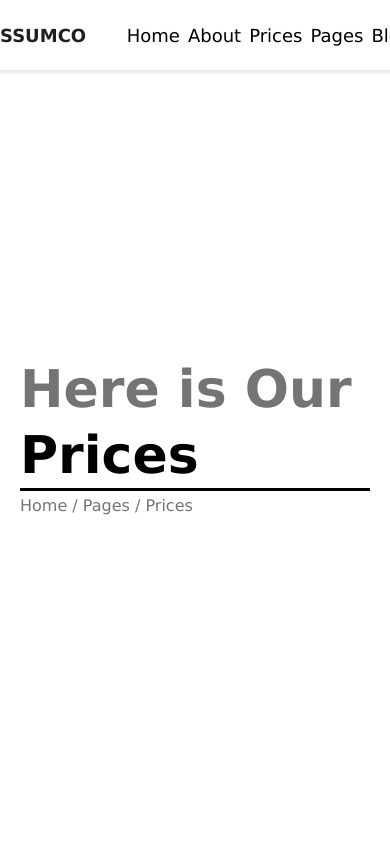
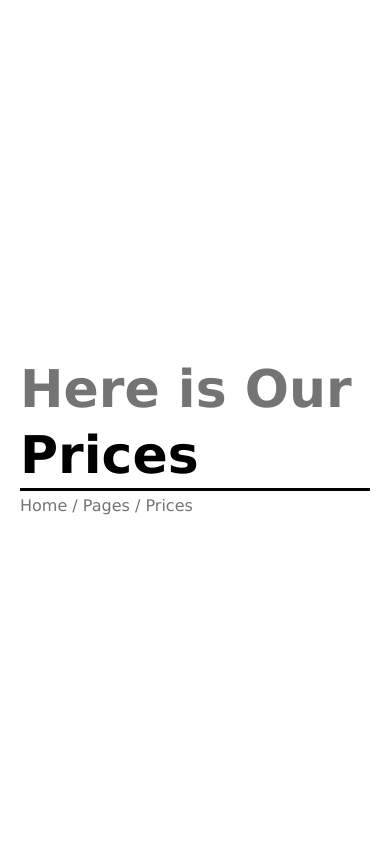
Before and after one commit to LTWIM/ssumco_public, a Next.js app: page /prices in a window 390 px wide. Shown: the top 844 px of the page. Built offline with nearby package versions, Linux system fonts and the light colour scheme.

Commit message:
feat : Nav mobile

```diff
--- a/components/Nav.js
+++ b/components/Nav.js
@@ -5,10 +5,9 @@ export default function Nav (props) {
 
   const page = (name) => {
     return(
-      <div className={styles.Nav__pageCont}>
-        <div className={styles.Nav__page}>
-          {name}
-          <div className={styles.Nav__currentPage}/>
+      <div className={styles.Desktop__Nav__pageCont}>
+        <div className={styles.Desktop__Nav__page}>
+          {name} <div className={styles.Desktop__Nav__currentPage}/>
         </div>
       </div>
     )
@@ -16,22 +15,20 @@ export default function Nav (props) {
 
   const logo = (name) => {
     return(
-      <div className={styles.Nav__logoCont}>
-        <div className={styles.Nav__logo}>
-          {name}
-        </div>
+      <div className={styles.Desktop__Nav__logoCont}>
+        <div className={styles.Desktop__Nav__logo}>{name}</div>
       </div>
     )
   }
+
+
   return(
     <div className={styles.Nav}>
-          <div className={styles.Nav__wrapper}>
-
+      <div className={styles.Desktop__Nav}>
+        <div className={styles.Desktop__Nav__wrapper}>
           {logo("SSUMCO")}
-
-            <div className={styles.Nav__pageWrapper}>
-              <div className={styles.Nav__pageSection}>
-
+          <div className={styles.Desktop__Nav__pageWrapper}>
+            <div className={styles.Desktop__Nav__pageSection}>
               {page("Home")}
               {page("About")}
               {page("Prices")}
@@ -39,19 +36,13 @@ export default function Nav (props) {
               {page("Blog")}
               {page("Contact")}
               {page(Facebook("27px"))}
-
-                {/*
-                <div className={styles.Nav__pageCont}>
-                  <div className={styles.Nav__search}>
-                    Search
             </div>
           </div>
-                 */}
-
+        </div>
       </div>
 
+      <div className={styles.Mobile__Nav}>
 
-            </div>
       </div>
     </div>
   )
--- a/styles/module_stylesheets/Nav.module.scss
+++ b/styles/module_stylesheets/Nav.module.scss
@@ -1,4 +1,7 @@
-.Nav {
+.Nav{
+
+}
+.Desktop__Nav {
   width: 100vw;
   height: 70px;
   // border: 1px solid;
@@ -12,14 +15,14 @@
   z-index: 999;
   box-sizing: border-box;
   display: flex;
-  .Nav__wrapper {
+  .Desktop__Nav__wrapper {
     width: 100%;
     height: 100%;
     max-width: 1680px;
     display: flex;
     margin: auto;
   }
-  .Nav__pageWrapper {
+  .Desktop__Nav__pageWrapper {
     // border: 1px solid;
     margin: auto;
     margin-left: 0;
@@ -27,7 +30,7 @@
     height: 100%;
     display: flex;
   }
-  .Nav__logoCont {
+  .Desktop__Nav__logoCont {
     height: 100%;
     width: 19%;
     // border: 1px solid;
@@ -36,7 +39,7 @@
     margin-left: 0;
     margin-right: auto;
   }
-  .Nav__logo {
+  .Desktop__Nav__logo {
     margin: auto;
     margin-right: 0;
     cursor: pointer;
@@ -44,7 +47,7 @@
     font-weight: bold;
     color: #1f1f1f;
   }
-  .Nav__pageCont {
+  .Desktop__Nav__pageCont {
     // border: 1px solid;
     height: 100%;
     width: fit-content;
@@ -53,33 +56,33 @@
     display: flex;
     flex-direction: column;
   }
-  .Nav__page {
+  .Desktop__Nav__page {
     margin: auto;
     font-size: 18px;
     cursor: pointer;
     &:hover {
       color: #3b00ad;
       transition: color 0.2s;
-      .Nav__currentPage {
+      .Desktop__Nav__currentPage {
         width: 10px;
         transition: width 0.2s;
       }
     }
   }
-  .Nav__Facebook {
+  .Desktop__Nav__Facebook {
     margin: auto;
     font-size: 18px;
     cursor: pointer;
     color: #3b00ad;
   }
-  .Nav__search {
+  .Desktop__Nav__search {
     margin: auto;
     font-size: 18px;
     cursor: pointer;
     color: #333333;
     opacity: 0.7;
   }
-  .Nav__pageSection {
+  .Desktop__Nav__pageSection {
     // border: 1px solid red;
     width: 70%;
     height: 100%;
@@ -88,18 +91,20 @@
     display: flex;
     justify-content: space-between;
   }
-  .Nav__currentPage {
+  .Desktop__Nav__currentPage {
     position: absolute;
     width: 0;
     height: 4px;
     background-color: #ff3d00;
   }
 }
+.Mobile__Nav{
+  width: 100%;
+
+}
 
 @media screen and (max-width:780px) {
-  .Nav{
-    .Nav__pageWrapper{
-      width: 90%;
-    }
+  .Desktop__Nav{
+    display: none;
   }
 }
```
Lines whose indentation alone changed are shown as unchanged.
